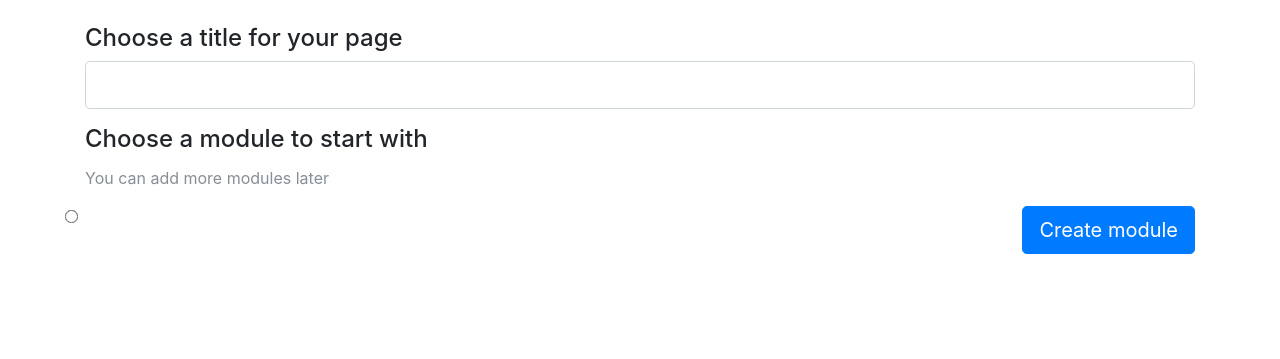
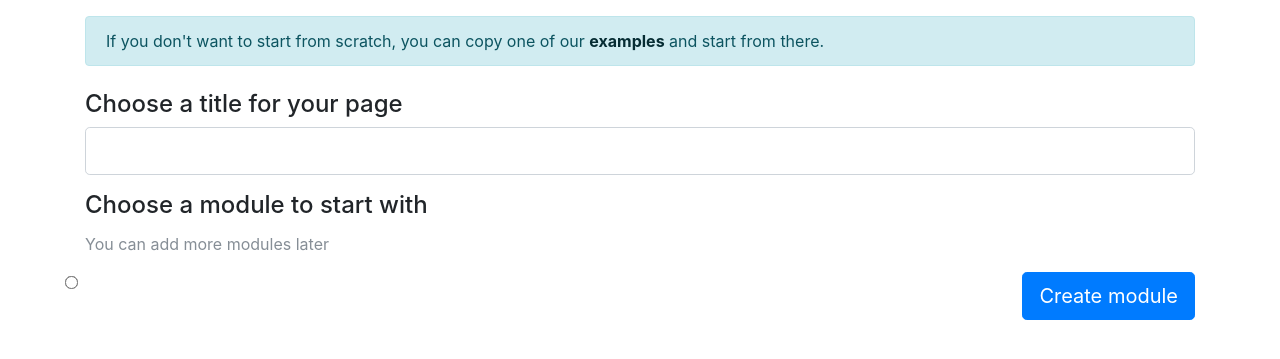
Before and after one commit to aspigirlcodes/uniqid, a Django app: page /pages/createpage/ in a window 1280 px wide. Shown: the part 56-415 px from the top of the page. Run offline with Django 3.2, Linux system fonts and the light colour scheme; a user stored in the database is signed in; parts of the project's set-up code (start-up, migrations or seed data) failed here and were passed over; some libraries are stand-ins or nearby versions.

Commit message:
example duplication improvements

```diff
--- a/home/templates/home/examples.html
+++ b/home/templates/home/examples.html
@@ -20,12 +20,14 @@
                   <div class="col-auto">
                     <h1>{{example.title}}</h1>
                   </div>
+                  {% if user.is_authenticated %}
                     <div class="col-auto text-right">
                       <form action="{% url "pages:duplicatepage" example.id %}" method="post">
                         {% csrf_token %}
                         <button type="submit" name="toggle" class="btn btn-success">{% trans "Start from this example" %}</button>
                       </form>
                     </div>
+                  {% endif %}
                 </div>
               {% endif %}
               {% with modules=example.get_all_modules_sorted %}
--- a/pages/templates/pages/createpage.html
+++ b/pages/templates/pages/createpage.html
@@ -46,6 +46,14 @@
         </div>
       {% endif %}
     {% endfor %}
+    <div class="alert alert-info my-3" role="alert">
+      {% url 'home:examples'  as example_url %}
+      {% blocktrans %}
+        If you don't want to start from scratch,
+        you can copy one of our <a href="{{example_url}}" class="alert-link">examples</a>
+        and start from there.
+      {% endblocktrans %}
+    </div>
     <form action="" method="post">
       {% csrf_token %}
       <div class="row mt-4">
```
Lines whose indentation alone changed are shown as unchanged.
